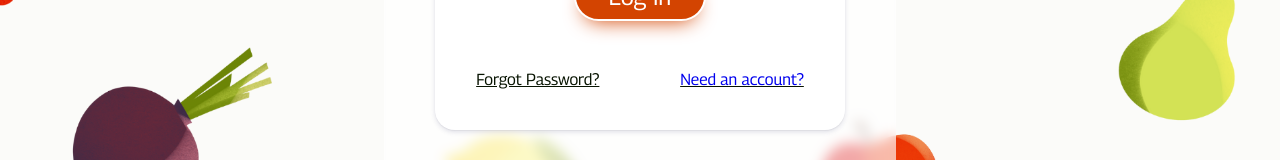
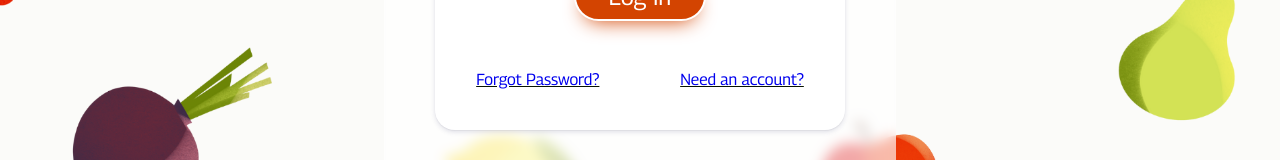
Before and after one commit to SchoolOfCode/bc13_final-project_front-end-maccaw, a Next.js app in the folder home-grown/: page /login in a window 1280 px wide. Shown: the part 547-707 px from the top of the page. Built offline with nearby package versions, Linux system fonts and the light colour scheme; no server answers.

Commit message:
reverted back to old css post navbar changes

```diff
--- a/home-grown/pages/login.js
+++ b/home-grown/pages/login.js
@@ -58,7 +58,7 @@ export default function Login() {
             </button>
           </form>
           <div className={styles.links}>
-            <Link className={styles["link-tag"]} href="/forgotpassword">
+            <Link style={{ textDecoration: "none" }} href="/forgotpassword">
               Forgot Password?
             </Link>
             <Link style={{ textDecoration: "none" }} href="/signup">
--- a/home-grown/styles/Login.module.css
+++ b/home-grown/styles/Login.module.css
@@ -56,9 +56,7 @@ box-shadow: rgba(50, 50, 105, 0.15) 0px 2px 5px 0px, rgba(0, 0, 0, 0.05) 0px 1px
     font-size: 2vmin;
     text-decoration: underline;
 }
-.link-tag{
-  color: var(--darkColour);
-}
+
 .button {
     border-radius: 999px;
     margin-top: 20px;
```
